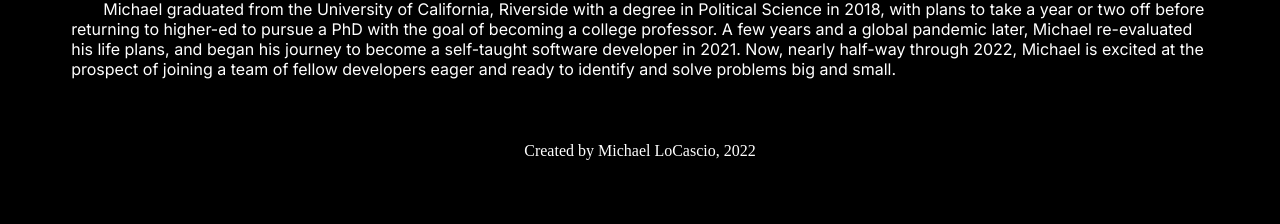
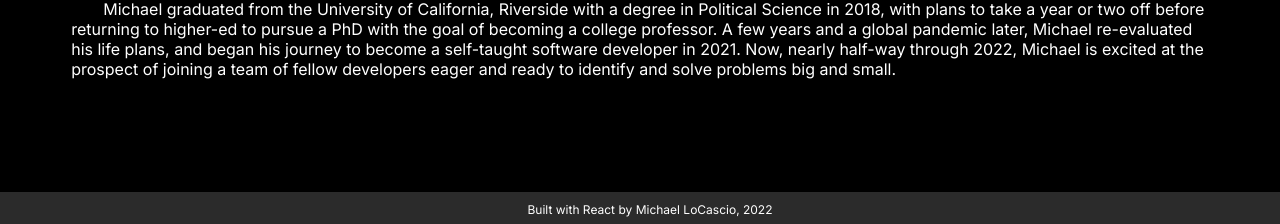
Before and after one commit to Gitmsl/msl-website, a React (Create React App) app: page / in a window 1280 px wide. Shown: the part 573-797 px from the top of the page. Built offline with nearby package versions, Linux system fonts and the light colour scheme.

Commit message:
Footer Styling
Fixed position of footer, added background color to distinguish from other sections, changed font and font size to be minimally intrusive

```diff
--- a/src/about/about.css
+++ b/src/about/about.css
@@ -14,7 +14,7 @@
 
 .aboutText {
     font-family: 'Inter', sans-serif;
-    margin: 8px 5% 5%;
+    margin: 8px 5%;
     text-align: left;
     text-indent: 2rem;
 }
--- a/src/footer/Footer.jsx
+++ b/src/footer/Footer.jsx
@@ -3,8 +3,9 @@ import './footer.css'
 
 export default function Footer() {
     return(
-        <div className='footer'>
-            <p>Created by Michael LoCascio, 2022</p>
+        <div className="footer">
+            <p className='footerText'>Built with React by Michael LoCascio, 2022</p>
+            <a></a>
         </div>
     )
 }
--- a/src/footer/footer.css
+++ b/src/footer/footer.css
@@ -1,4 +1,17 @@
 .footer {
+    width: 100%;
+}
+.footerText {
     color: white;
+    background-color: rgb(43, 43, 43);
+    position: fixed;
+    left: 0;
+    right: 0;
+    bottom: 0;
+    width: 100%;
     text-align: center;
+    padding: 10px;
+    margin-bottom: 0;
+    font-family: "Inter", sans-serif;
+    font-size: 12px;
 }
```
